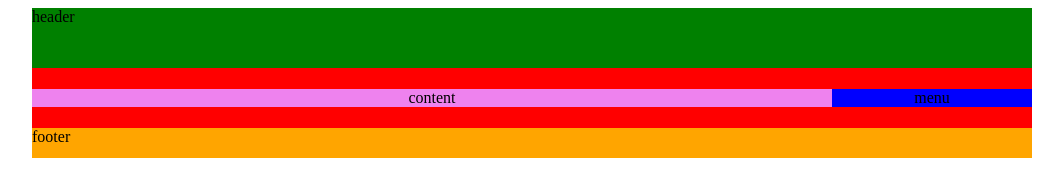
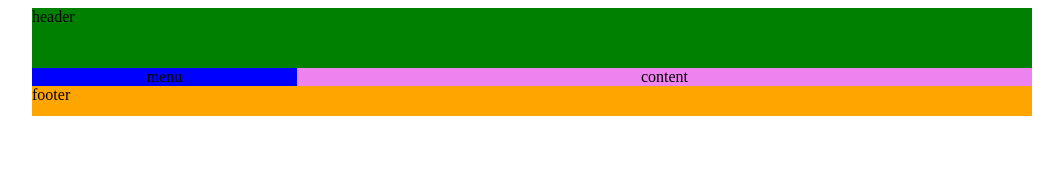
Before and after one commit to CatedrasUFPSO/modeloCajas2, a plain HTML site: page index.html in a window 1280 px wide. Shown: the whole page, without its empty margins (108-1171 px from the left). Drawn offline with Linux system fonts and the light colour scheme.

Commit message:
Posicionamiento con Grid

```diff
--- a/estilos.css
+++ b/estilos.css
@@ -1,34 +1,33 @@
 .header {
     background: green;
     height: 60px;
+    grid-area: header;
 }
 
 .wrapper {
     max-width: 1000px;
     margin: 0 auto;
-}
-
-.container {
-    background: red;
-    display: flex;
-    height: 60px;
-    align-items: center;
-    flex-direction: row-reverse;
+    display: grid;
+    grid-template-areas:
+        'header header header header'
+        'menu content content content'
+        'footer footer footer footer';
 }
 
 .menu {
     text-align: center;
     background: blue;
-    width: 20%;
+    grid-area: menu;
 }
 
 .content {
     text-align: center;
     background: violet;
-    width: 80%;
+    grid-area: content;
 }
 
 .footer {
     background: orange;
     height: 30px;
+    grid-area: footer;
 }
--- a/index.html
+++ b/index.html
@@ -5,15 +5,13 @@
     <meta http-equiv="X-UA-Compatible" content="IE=edge">
     <meta name="viewport" content="width=device-width, initial-scale=1.0">
     <link rel="stylesheet" href="estilos.css">
-    <title>Posicionamiento con Flexbox</title>
+    <title>Posicionamiento con Grid</title>
 </head>
 <body>
     <div class="wrapper">
         <div class="header">header</div>
-        <div class="container">
-            <div class="menu">menu</div>
-            <div class="content">content</div>
-        </div>
+        <div class="menu">menu</div>
+        <div class="content">content</div>
         <div class="footer">footer</div>
     </div>
 </body>
```
